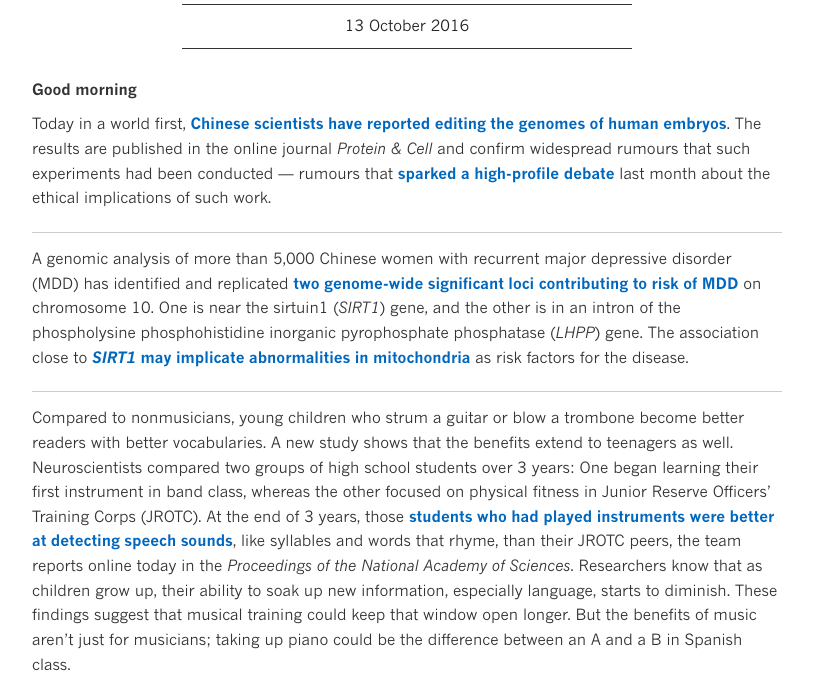
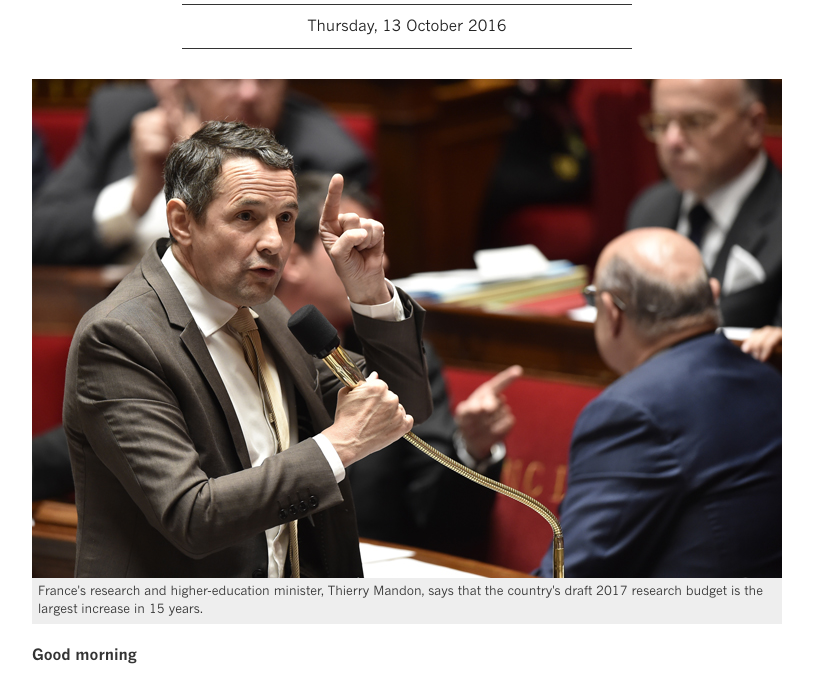
Before and after one commit to chris-creditdesign/nature-strawberry, a website: page newsletter/index.html in a window 1280 px wide. Shown: the part 96-771 px from the top of the page, without its empty margins (233-1046 px from the left). Drawn offline with Linux system fonts and the light colour scheme.

Commit message:
Adds top photo

```diff
--- a/newsletter/index.html
+++ b/newsletter/index.html
@@ -142,7 +142,7 @@
 				</svg>
 			</div>
 
-			<p class="date-line">13 October 2016</p>
+			<p class="date-line">Thursday, 13 October 2016</p>
 
 		</div>
 
@@ -151,6 +151,17 @@
 </div>
 
 <div class="container tool">
+
+	<div class="row top-photo">
+		<div class="col-md-8 col-md-offset-2">
+			<figure>
+				<img src="../shared_resources/images/GettyImages-531883168.jpg" alt="" class="img-responsive">
+				<figcaption>
+					France's research and higher-education minister, Thierry Mandon, says that the country's draft 2017 research budget is the largest increase in 15 years.
+				</figcaption>
+			</figure>
+		</div>
+	</div>
 
 
 	<!-- The top five -->
--- a/shared_resources/sass/newsletter/_article-container.scss
+++ b/shared_resources/sass/newsletter/_article-container.scss
@@ -9,3 +9,11 @@
 		}
 	}
 }
+
+.top-photo {
+	figcaption {
+		background-color: $menu;
+		padding: 5px 6px;
+		font-size: 0.9em;
+	}
+}
--- a/shared_resources/sass/newsletter/_header-wrapper.scss
+++ b/shared_resources/sass/newsletter/_header-wrapper.scss
@@ -1,6 +1,7 @@
 .header-wrapper {
 	position: relative;
 	margin-top: 20px;
+	margin-bottom: 20px;
 
 	text-align: center;
 
```
Also changed, not shown: shared_resources/css/newsletter.css, shared_resources/images/GettyImages-531883168.jpg (added), shared_resources/images/WEB_GettyImages-531883168.jpg (added), 1 other file.
